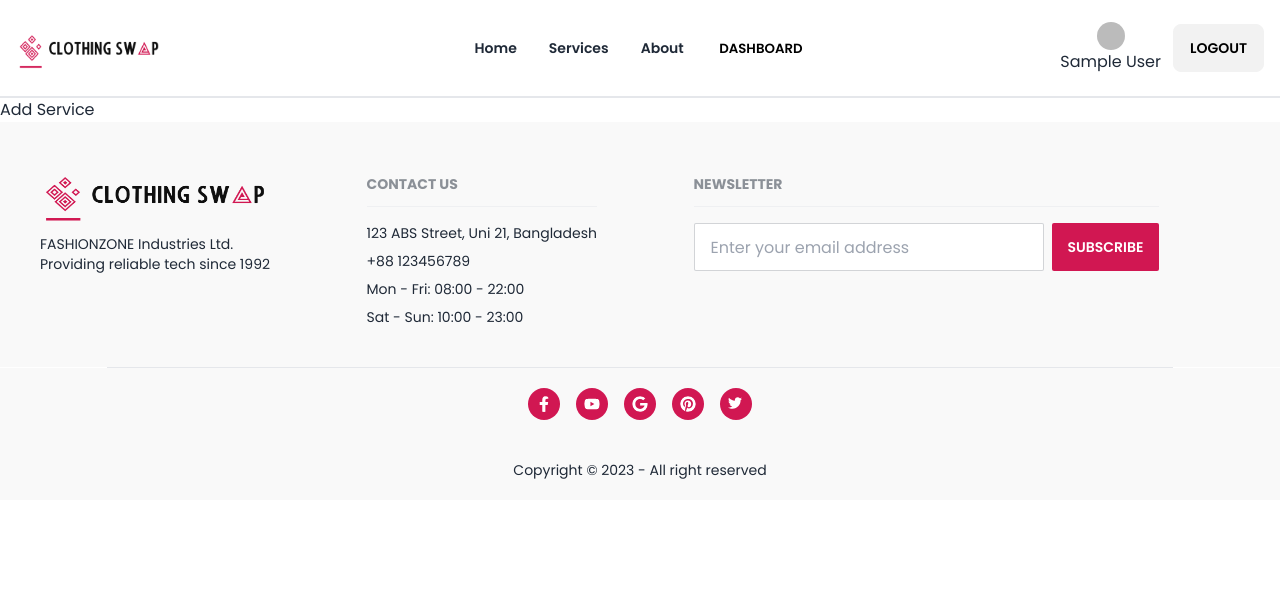
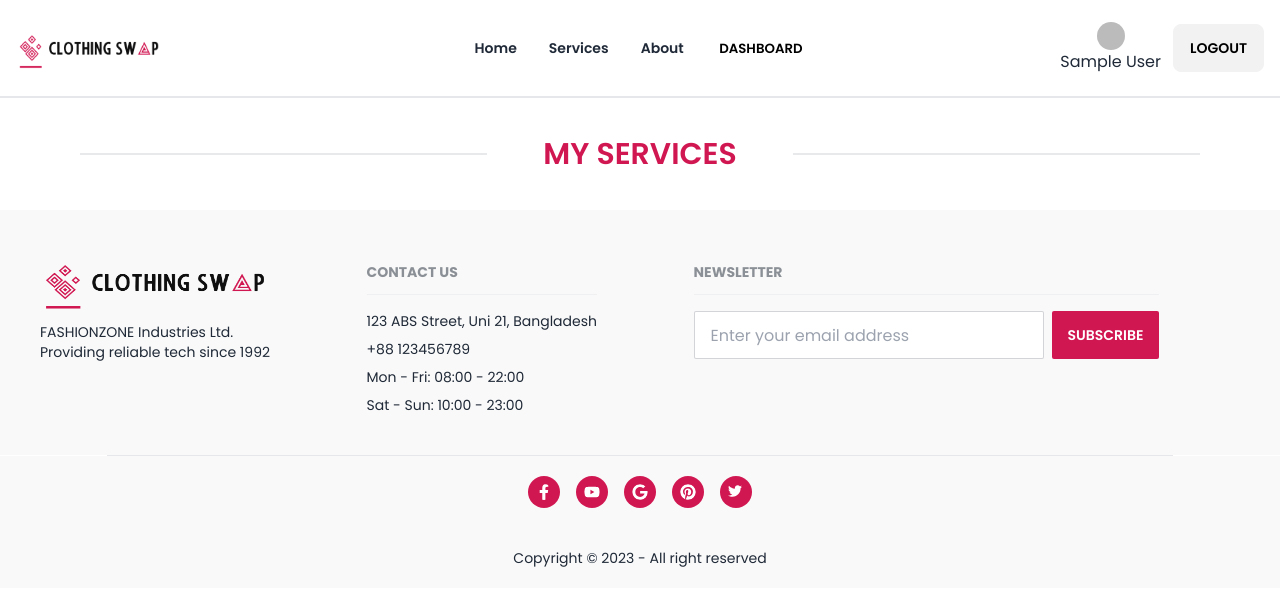
Before and after one commit to jannat710/clothing-swap-client, a React (Vite) app: page /addservice in a window 1280 px wide. Shown: the top 606 px of the page. Built offline with nearby package versions, Linux system fonts and the light colour scheme; no server answers; sample sign-in values are in the browser's storage.

Commit message:
installed tanstack query

```diff
--- a/package.json
+++ b/package.json
@@ -11,6 +11,7 @@
   },
   "dependencies": {
     "@smastrom/react-rating": "^1.3.2",
+    "@tanstack/react-query": "^5.12.2",
     "axios": "^1.6.2",
     "firebase": "^10.5.2",
     "localforage": "^1.10.0",
--- a/src/components/Dashboard/AddService.jsx
+++ b/src/components/Dashboard/AddService.jsx
@@ -1,9 +1,13 @@
+import { Helmet } from "react-helmet-async";
 
 
 const AddService = () => {
     return (
         <div>
-            <h1 className="">Add Service</h1>
+            <Helmet><title>ClothingSwap | Add Services</title></Helmet>
+            <div className="font-semibold text-3xl mx-20">
+                <h3 className="text-[#D11752] py-10 text-sm md:text-xl lg:text-3xl  uppercase divider divider-neutral"><span className="px-10">My Services</span></h3>
+            </div>
 
         </div>
     );
--- a/src/components/Dashboard/MySchedule.jsx
+++ b/src/components/Dashboard/MySchedule.jsx
@@ -1,9 +1,13 @@
+import { Helmet } from "react-helmet-async";
 
 
 const MySchedule = () => {
     return (
         <div>
-            My-Schedule
+            <Helmet><title>ClothingSwap | My Schedules</title></Helmet>
+            <div className="font-semibold text-3xl mx-20">
+                <h3 className="text-[#D11752] py-10 text-sm md:text-xl lg:text-3xl  uppercase divider divider-neutral"><span className="px-10">My Services</span></h3>
+            </div>
 
         </div>
     );
--- a/src/components/Dashboard/MyService.jsx
+++ b/src/components/Dashboard/MyService.jsx
@@ -1,9 +1,13 @@
+import { Helmet } from "react-helmet-async";
 
 
 const MyService = () => {
     return (
         <div>
-            <h1>My Services</h1>
+            <Helmet><title>ClothingSwap | My Services</title></Helmet>
+            <div className="font-semibold text-3xl mx-20">
+                <h3 className="text-[#D11752] py-10 text-sm md:text-xl lg:text-3xl  uppercase divider divider-neutral"><span className="px-10">My Services</span></h3>
+            </div>
 
         </div>
     );
--- a/src/components/Navbar/Navbar.jsx
+++ b/src/components/Navbar/Navbar.jsx
@@ -88,13 +88,13 @@ const Navbar = () => {
                                 </label>
                                 <ul tabIndex={0} className="menu dropdown-content z-[1] shadow bg-base-100 rounded-box w-52">
                                     <NavLink to="/myservice" className={({ isActive }) =>
-                                        isActive ? 'btn btn-outline text-black btn-sm hover:bg-black hover:border-none hover:text-white' : 'btn btn-ghost text-black btn-sm'}>My-services
+                                        isActive ? 'text-[#D11752] font-semibold text-sm ' : 'font-semibold text-sm'}>My-services
                                     </NavLink>
                                     <NavLink to="/addservice" className={({ isActive }) =>
-                                        isActive ? 'btn btn-outline text-black btn-sm hover:bg-black hover:border-none hover:text-white' : 'btn btn-ghost text-black btn-sm'}>Add-services
+                                        isActive ? 'text-[#D11752] font-semibold text-sm ' : 'font-semibold text-sm'}>Add-services
                                     </NavLink>
                                     <NavLink to="/myschedule" className={({ isActive }) =>
-                                        isActive ? 'btn btn-outline text-black btn-sm hover:bg-black hover:border-none hover:text-white' : 'btn btn-ghost text-black btn-sm'}>My-schedules
+                                        isActive ? 'text-[#D11752] font-semibold text-sm ' : 'font-semibold text-sm'}>My-schedules
                                     </NavLink>
 
 
--- a/src/components/Services/Services.jsx
+++ b/src/components/Services/Services.jsx
@@ -7,7 +7,9 @@ const Services = () => {
     return (
         <div>
             <Helmet><title>ClothingSwap | Services</title></Helmet>
-            <h1 className="text-center text-4xl font-bold pt-10">Services</h1>
+            <div className="font-semibold text-3xl mx-20">
+                <h3 className="text-[#D11752] py-10 text-sm md:text-xl lg:text-3xl  uppercase divider divider-neutral"><span className="px-10">Services</span></h3>
+            </div>
         </div>
     );
 };
--- a/src/main.jsx
+++ b/src/main.jsx
@@ -6,13 +6,24 @@ import { RouterProvider } from 'react-router-dom';
 import AuthProvider from './provider/AuthProvider.jsx';
 import { HelmetProvider } from 'react-helmet-async';
 
+
+//tanstack query
+import {
+  QueryClient,
+  QueryClientProvider,
+} from '@tanstack/react-query'
+
+const queryClient = new QueryClient();
+
 ReactDOM.createRoot(document.getElementById('root')).render(
   <div className="max-w-screen-xl mx-auto font-display">
     <React.StrictMode>
       <AuthProvider>
+        <QueryClientProvider client={queryClient}>
           <HelmetProvider>
             <RouterProvider router={router} />
           </HelmetProvider>
+        </QueryClientProvider>
       </AuthProvider>
     </React.StrictMode>
   </div>
```
Also changed, not shown: 1 other file (tests, documents, lock files or other folders). Lines whose indentation alone changed are shown as unchanged.
